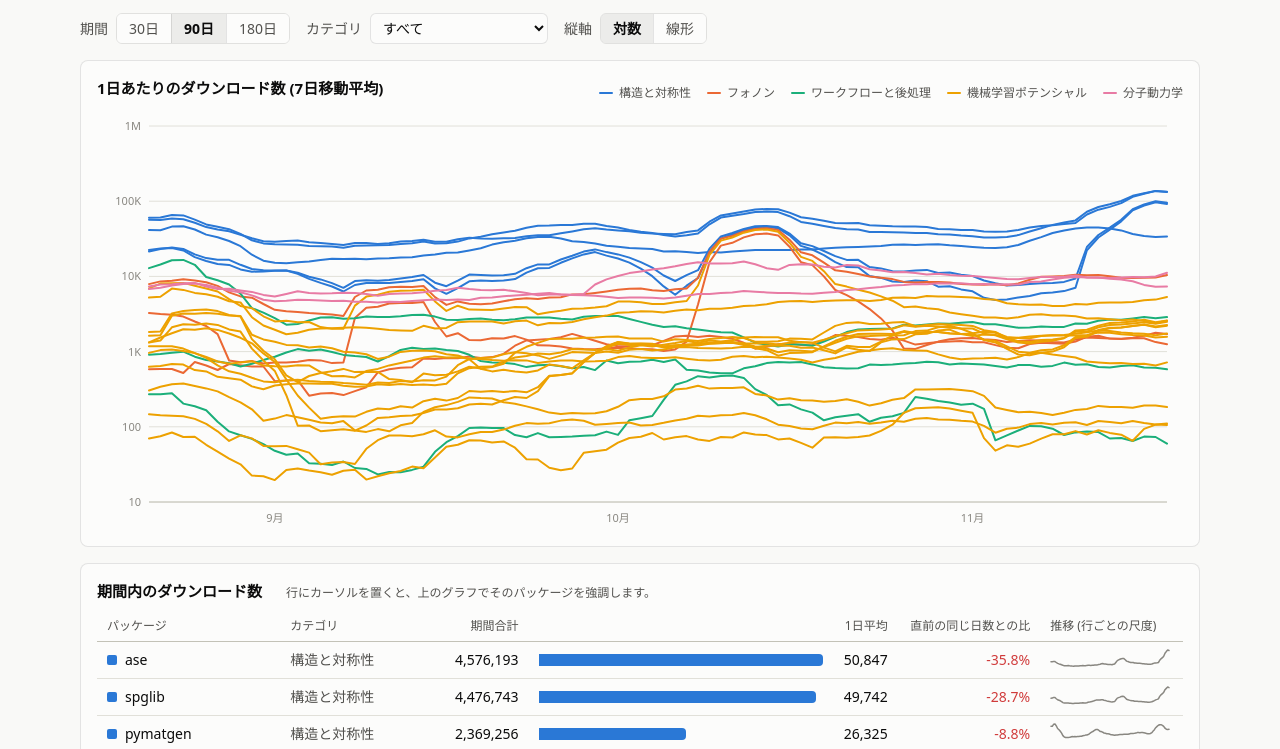
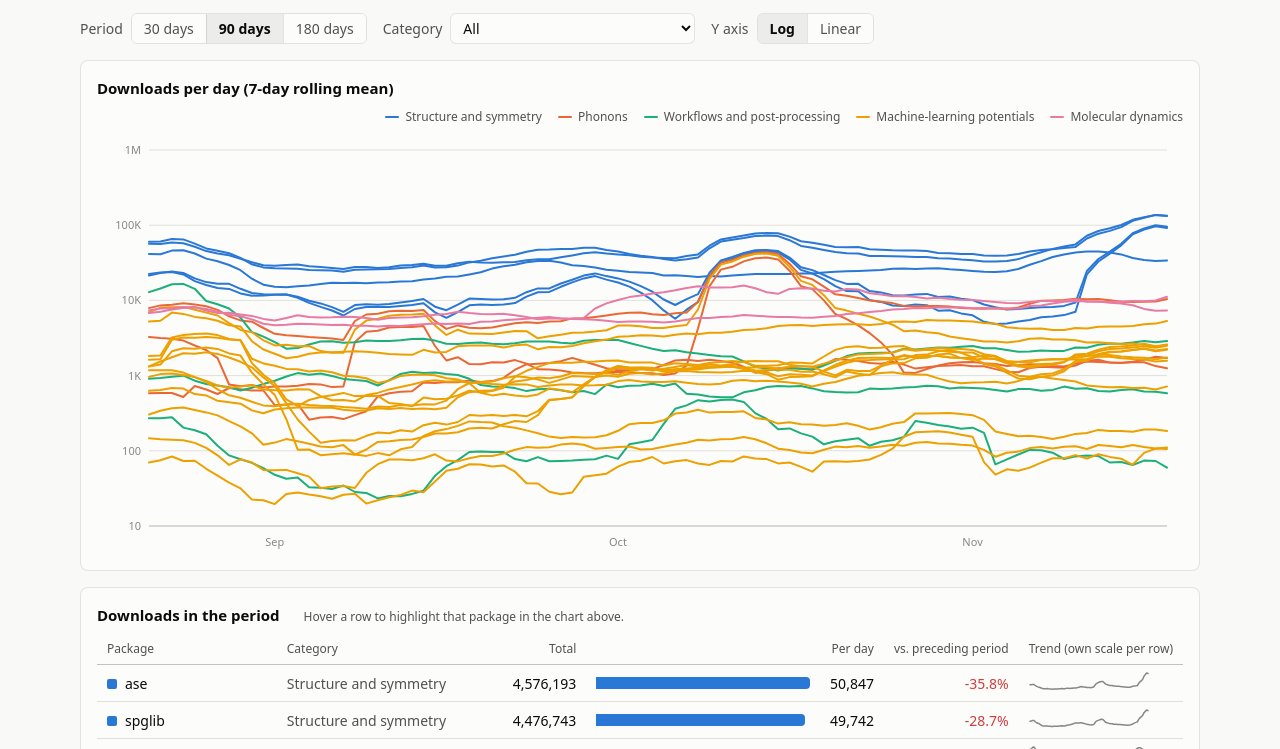
Before and after one commit to lan496/pypi-atomistic-usage, a plain HTML site: page docs/index.html in a window 1280 px wide. Shown: the part 82-831 px from the top of the page. Drawn offline with Linux system fonts and the light colour scheme.

Commit message:
feat: English text in the PyPI usage dashboard
Co-Authored-By: Claude <noreply@anthropic.com>

```diff
--- a/docs/index.html
+++ b/docs/index.html
@@ -1,9 +1,9 @@
 <!doctype html>
-<html lang="ja">
+<html lang="en">
 <head>
 <meta charset="utf-8">
 <meta name="viewport" content="width=device-width, initial-scale=1">
-<title>原子シミュレーション関連 Python パッケージの PyPI ダウンロード数</title>
+<title>PyPI downloads of atomistic-simulation Python packages</title>
 <style>
 :root {
   color-scheme: light;
@@ -123,54 +123,54 @@ footer p { margin: 0 0 4px; }
 </head>
 <body>
 <main>
-  <h1>原子シミュレーション関連 Python パッケージの PyPI ダウンロード数</h1>
+  <h1>PyPI downloads of atomistic-simulation Python packages</h1>
   <p class="sub" id="sub"></p>
 
   <div class="filters">
-    <div class="group">期間
+    <div class="group">Period
       <div class="seg" id="days">
-        <button type="button" data-v="30">30日</button>
-        <button type="button" data-v="90">90日</button>
-        <button type="button" data-v="180">180日</button>
+        <button type="button" data-v="30">30 days</button>
+        <button type="button" data-v="90">90 days</button>
+        <button type="button" data-v="180">180 days</button>
       </div>
     </div>
-    <label>カテゴリ <select id="cat"></select></label>
-    <div class="group">縦軸
+    <label>Category <select id="cat"></select></label>
+    <div class="group">Y axis
       <div class="seg" id="scale">
-        <button type="button" data-v="log">対数</button>
-        <button type="button" data-v="linear">線形</button>
+        <button type="button" data-v="log">Log</button>
+        <button type="button" data-v="linear">Linear</button>
       </div>
     </div>
   </div>
 
   <section class="card">
     <div class="card-head">
-      <h2>1日あたりのダウンロード数 (7日移動平均)</h2>
+      <h2>Downloads per day (7-day rolling mean)</h2>
       <div class="legend" id="legend"></div>
     </div>
     <div class="chart-wrap">
       <svg id="chart" height="420" tabindex="0" role="img"
-           aria-label="パッケージごとの1日あたりダウンロード数の推移。左右の矢印キーで日付、上下の矢印キーでパッケージを選べます。同じ値は下の表にあります。"></svg>
+           aria-label="Downloads per day for each package over time. Left and right arrow keys move the date, up and down arrow keys select a package. The table below carries the same totals."></svg>
       <div id="tooltip"></div>
     </div>
   </section>
 
   <section class="card">
     <div class="card-head">
-      <h2>期間内のダウンロード数</h2>
-      <p class="note">行にカーソルを置くと、上のグラフでそのパッケージを強調します。</p>
+      <h2>Downloads in the period</h2>
+      <p class="note">Hover a row to highlight that package in the chart above.</p>
     </div>
     <div class="table-wrap">
       <table>
         <thead>
           <tr>
-            <th>パッケージ</th>
-            <th>カテゴリ</th>
-            <th class="num">期間合計</th>
+            <th>Package</th>
+            <th>Category</th>
+            <th class="num">Total</th>
             <th></th>
-            <th class="num">1日平均</th>
-            <th class="num">直前の同じ日数との比</th>
-            <th>推移 (行ごとの尺度)</th>
+            <th class="num">Per day</th>
+            <th class="num">vs. preceding period</th>
+            <th>Trend (own scale per row)</th>
           </tr>
         </thead>
         <tbody id="rows"></tbody>
@@ -179,9 +179,9 @@ footer p { margin: 0 0 4px; }
   </section>
 
   <footer>
-    <p>出典は pypistats.org の overall 系列で、ミラーによるダウンロードを除いた日次の値です。保持期間は180日です。</p>
-    <p>CI や自動インストールも数に入るため、値は利用者数ではなくインストール回数の目安です。数日だけの急増は、多くの場合その種の自動取得です。</p>
-    <p>conda-forge など PyPI 以外からのインストールは含みません。</p>
+    <p>Source: the daily "overall" series of pypistats.org, mirror downloads excluded. pypistats keeps 180 days.</p>
+    <p>The counts include CI and other automated installs, so they measure installs rather than users. A burst lasting a few days is usually such automated traffic.</p>
+    <p>Installs from outside PyPI, such as conda-forge, are not counted.</p>
   </footer>
 </main>
 
@@ -191,6 +191,7 @@ const D = window.PYPI_DATA;
 const N = D.dates.length;
 const SVG_NS = "http://www.w3.org/2000/svg";
 const ROLL = 7;
+const MONTHS = ["Jan", "Feb", "Mar", "Apr", "May", "Jun", "Jul", "Aug", "Sep", "Oct", "Nov", "Dec"];
 const M = { left: 52, right: 16, top: 16, bottom: 28 };
 
 const PK = D.packages.map((p) => ({
@@ -210,10 +211,10 @@ init();
 
 function init() {
   document.getElementById("sub").textContent =
-    `${D.dates[0]} から ${D.dates[N - 1]} まで、${PK.length} パッケージ。取得日 ${D.fetched}。`;
+    `${D.dates[0]} to ${D.dates[N - 1]}, ${PK.length} packages. Fetched ${D.fetched}.`;
 
   const cat = document.getElementById("cat");
-  cat.append(new Option("すべて", ""));
+  cat.append(new Option("All", ""));
   for (const c of D.categories) cat.append(new Option(c, c));
   cat.addEventListener("change", () => { state.cat = cat.value; state.hl = null; renderAll(); });
 
@@ -329,7 +330,7 @@ function renderTooltip(pk, cx) {
     list.append(el("div", { class: p.name === state.hl ? "row hl" : "row" },
       key, el("b", {}, full(p.roll[i])), p.name));
   }
-  tooltip.replaceChildren(el("div", { class: "date" }, `${D.dates[i]} までの7日平均`), list);
+  tooltip.replaceChildren(el("div", { class: "date" }, `7-day mean ending ${D.dates[i]}`), list);
   tooltip.style.display = "block";
   const onLeft = cx > geom.W / 2;
   tooltip.style.left = onLeft ? "" : `${cx + 14}px`;
@@ -470,7 +471,7 @@ function xTicks(start) {
   } else {
     for (let i = start; i < N; i++) {
       const [, m, d] = D.dates[i].split("-");
-      if (d === "01") ticks.push([i, `${Number(m)}月`]);
+      if (d === "01") ticks.push([i, MONTHS[Number(m) - 1]]);
     }
   }
   return ticks;
```
Also changed, not shown: docs/data.js, 1 other file.
